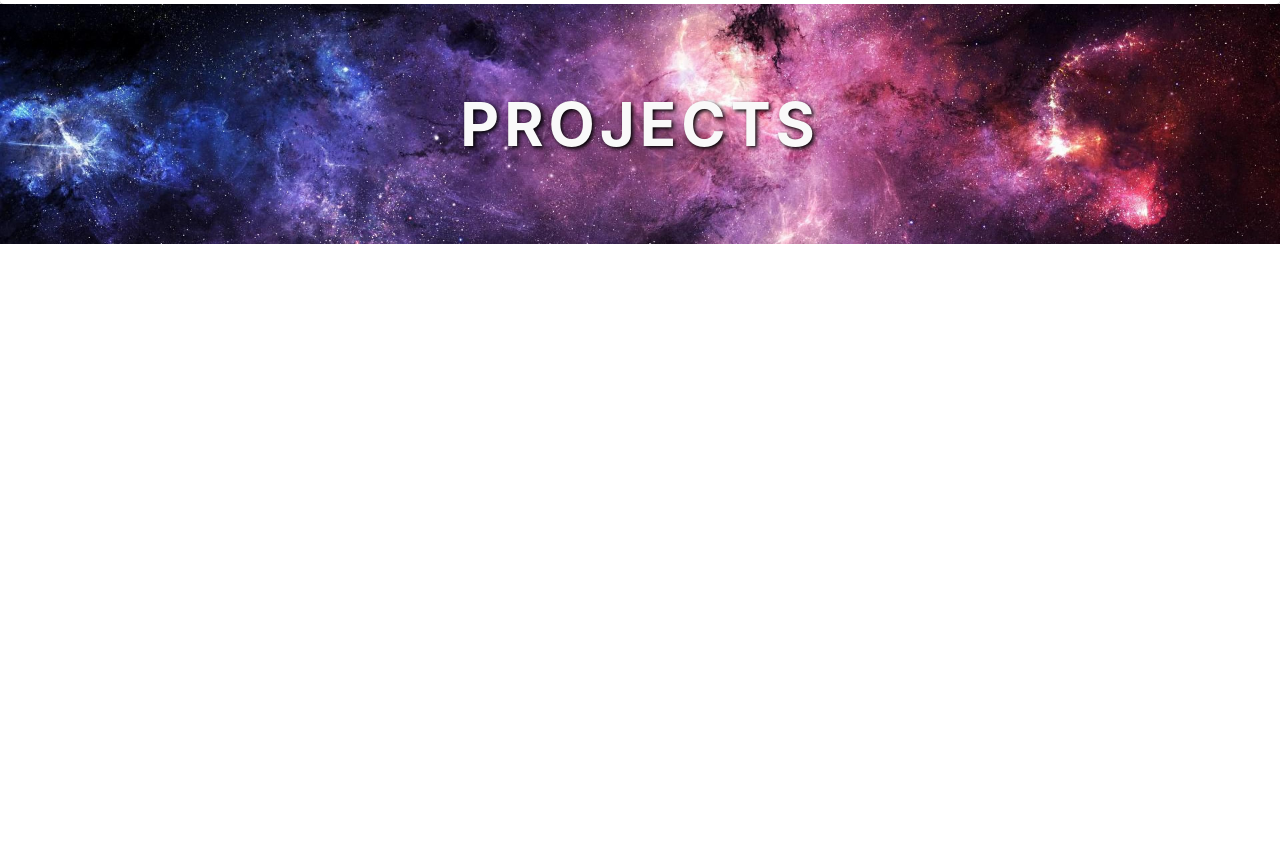
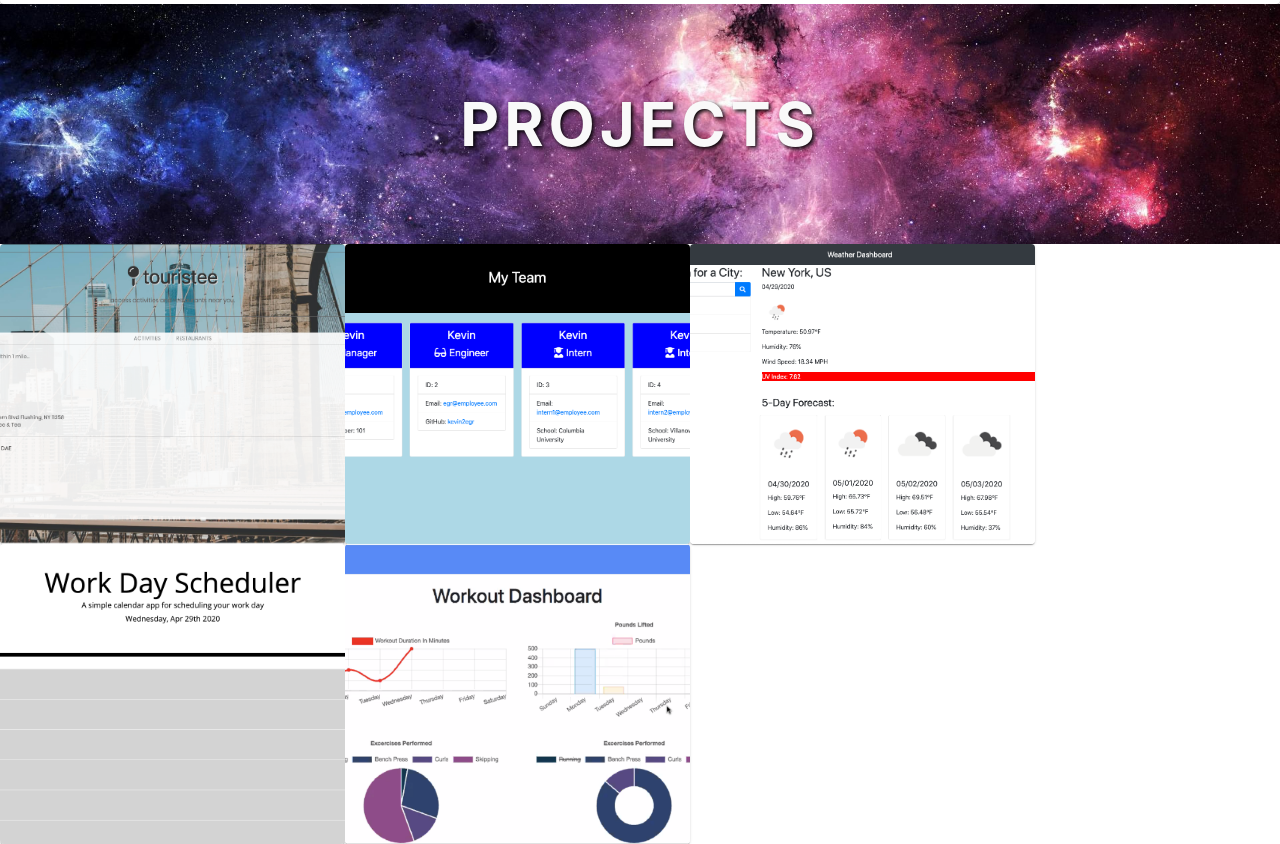
Before and after one commit to kevkevwuhoo/kwu-react-portfolio, a React (Create React App) app: page /projects in a window 1280 px wide. Shown: the part 844-1688 px from the top of the page. Before the commit the page ends 1088 px from the top, so only its background shows below. Built offline with nearby package versions, Linux system fonts and the light colour scheme.

Commit message:
Added projects from previous portfolio to projects page

```diff
--- a/src/pages/Projects.js
+++ b/src/pages/Projects.js
@@ -1,10 +1,34 @@
 import React from 'react';
 import SubHeader from '../components/SubHeader';
+import ProjectCard from '../components/ProjectCard';
+import { Grid } from '@material-ui/core';
+import Touristee from '../assets/images/projects/touristee.png';
+import EmployeeSummary from '../assets/images/projects/employee-summary.png';
+import WeatherDashboard from '../assets/images/projects/weather-dashboard.png';
+import WorkDayScheduler from '../assets/images/projects/work-day-scheduler.png';
+import WorkoutTracker from '../assets/images/projects/workout-tracker.png';
 
 const Projects = () => {
   return (
     <div className='projects'>
       <SubHeader text='Projects' />
+      <Grid container>
+        <Grid item>
+          <ProjectCard src={Touristee} alt='Touristee' />
+        </Grid>
+        <Grid item>
+          <ProjectCard src={EmployeeSummary} alt='Employee Summary' />
+        </Grid>
+        <Grid item>
+          <ProjectCard src={WeatherDashboard} alt='Weather Dashboard' />
+        </Grid>
+        <Grid item>
+          <ProjectCard src={WorkDayScheduler} alt='Work Day Scheduler' />
+        </Grid>
+        <Grid item>
+          <ProjectCard src={WorkoutTracker} alt='Workout Tracker' />
+        </Grid>
+      </Grid>
     </div>
   );
 };
```
